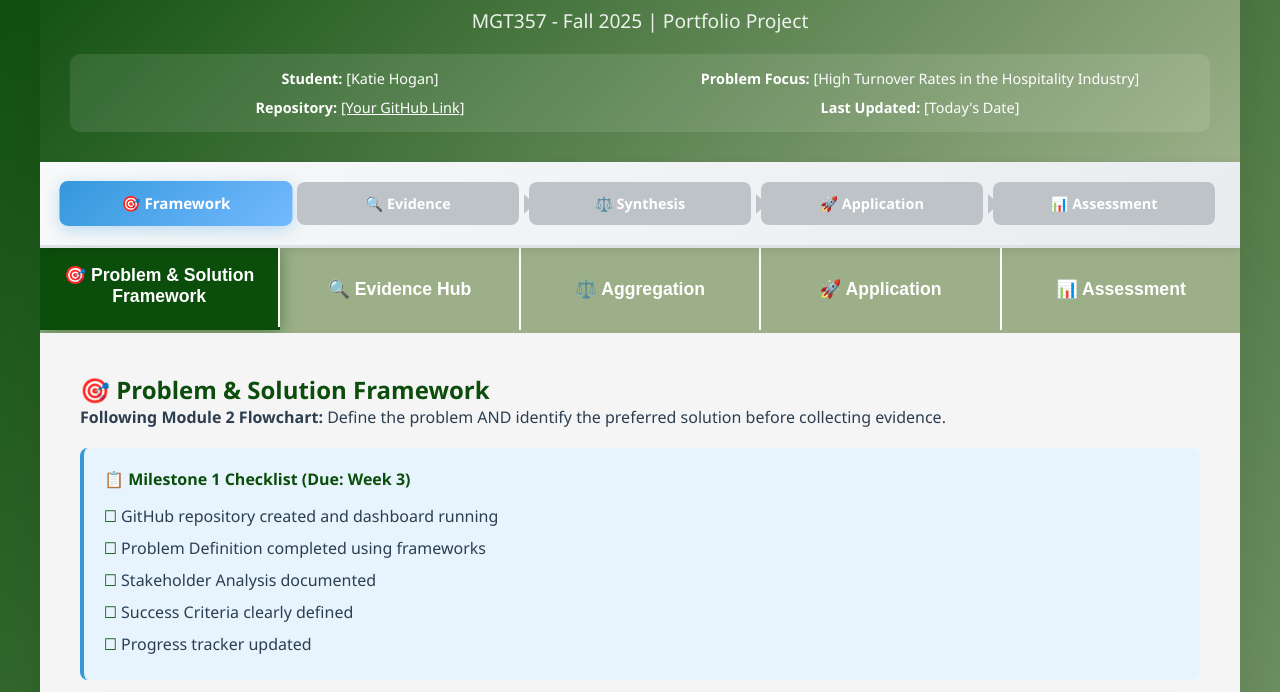
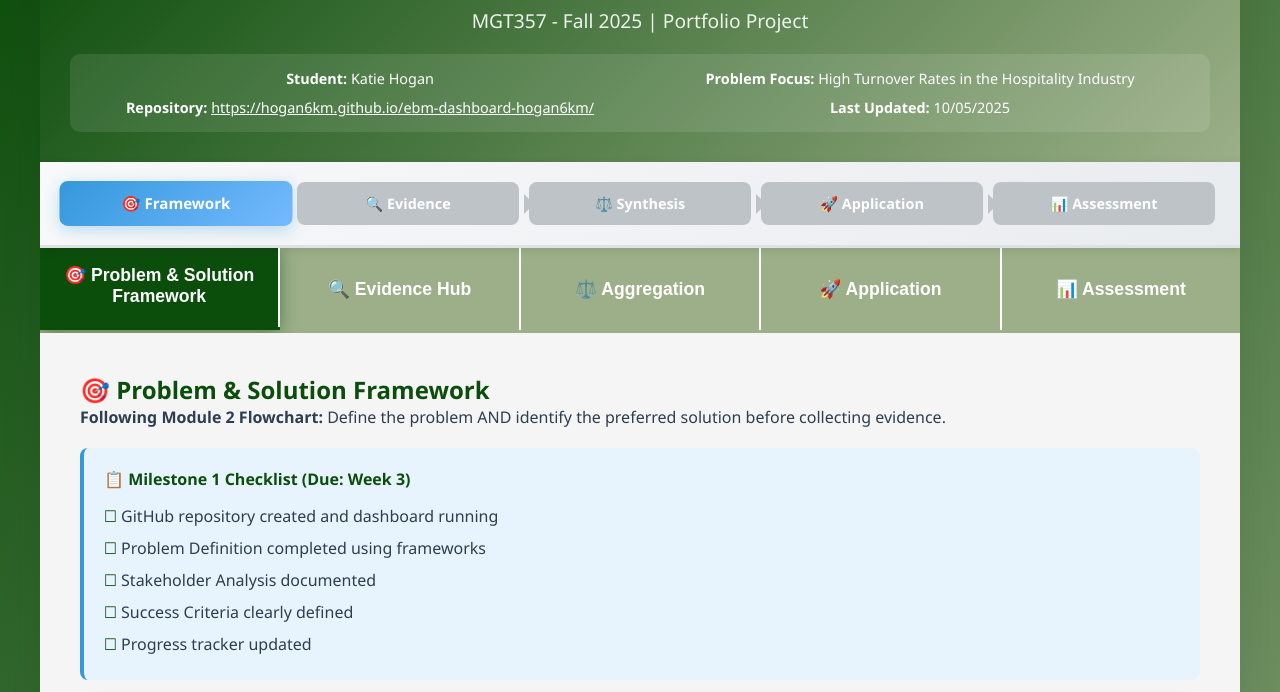
Before and after one commit to hogan6km/ebm-dashboard-hogan6km, a plain HTML site: page index.html in a window 1280 px wide. Shown: the part 108-800 px from the top of the page. Drawn offline with Linux system fonts and the light colour scheme; a script that the page names is missing.

Commit message:
Fix repository link to be clickable and update header info

```diff
--- a/index.html
+++ b/index.html
@@ -366,10 +366,10 @@
             <p>MGT357 - Fall 2025 | Portfolio Project</p>
 
             <div class="student-info">
-                <div><strong>Student:</strong> [Katie Hogan]</div>
-                <div><strong>Problem Focus:</strong> [High Turnover Rates in the Hospitality Industry]</div>
-                <div><strong>Repository:</strong> <a href="#" style="color: #74b9ff;">[Your GitHub Link]</a></div>
-                <div><strong>Last Updated:</strong> [Today's Date]</div>
+                <div><strong>Student:</strong> Katie Hogan</div>
+                <div><strong>Problem Focus:</strong> High Turnover Rates in the Hospitality Industry</div>
+                <div><strong>Repository:</strong> <a href="https://hogan6km.github.io/ebm-dashboard-hogan6km/" style="color: #74b9ff;">https://hogan6km.github.io/ebm-dashboard-hogan6km/</a></div>
+                <div><strong>Last Updated:</strong> 10/05/2025</div>
             </div>
         </div>
 
```
